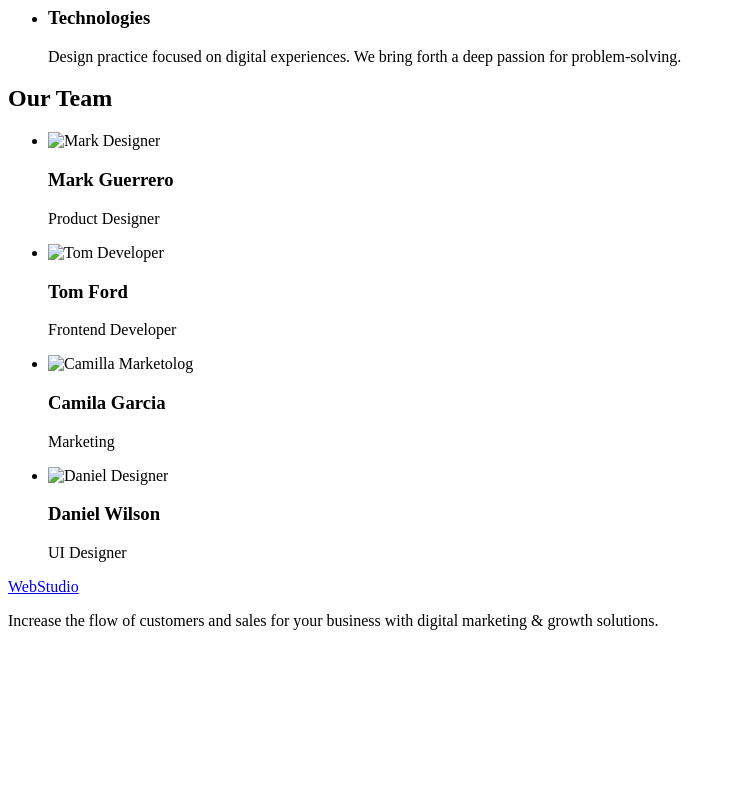
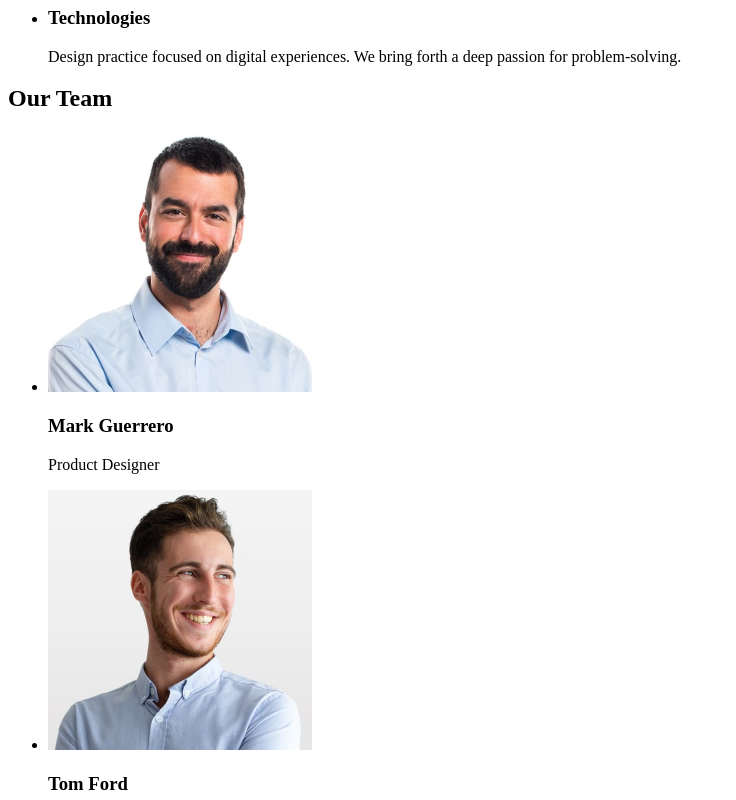
Before and after one commit to MarynaShep/goit-markup-hw-01, a plain HTML site: page index.html in a window 1280 px wide. Shown: the part 480-1280 px from the top of the page, without its empty margins (0-736 px from the left). Before the commit the page ends 1126 px from the top, so only its background shows below. Drawn offline with Linux system fonts and the light colour scheme; the site is published under a folder, as on GitHub Pages, so addresses that start at the root find nothing.

Commit message:
homework#1 correction2

```diff
--- a/index.html
+++ b/index.html
@@ -76,7 +76,7 @@
         <ul>
           <li>
             <img
-              src="/images/img.jpg"
+              src="./images/img.jpg"
               alt="Mark Designer"
               width="264"
               height="260"
@@ -86,7 +86,7 @@
           </li>
           <li>
             <img
-              src="/images/img(1).jpg"
+              src="./images/img(1).jpg"
               alt="Tom Developer"
               width="264"
               height="260"
@@ -96,7 +96,7 @@
           </li>
           <li>
             <img
-              src="/images/img(2).jpg"
+              src="./images/img(2).jpg"
               alt="Camilla Marketolog"
               width="264"
               height="260"
@@ -106,7 +106,7 @@
           </li>
           <li>
             <img
-              src="/images/img(3).jpg"
+              src="./images/img(3).jpg"
               alt="Daniel Designer"
               width="264"
               height="260"
```
